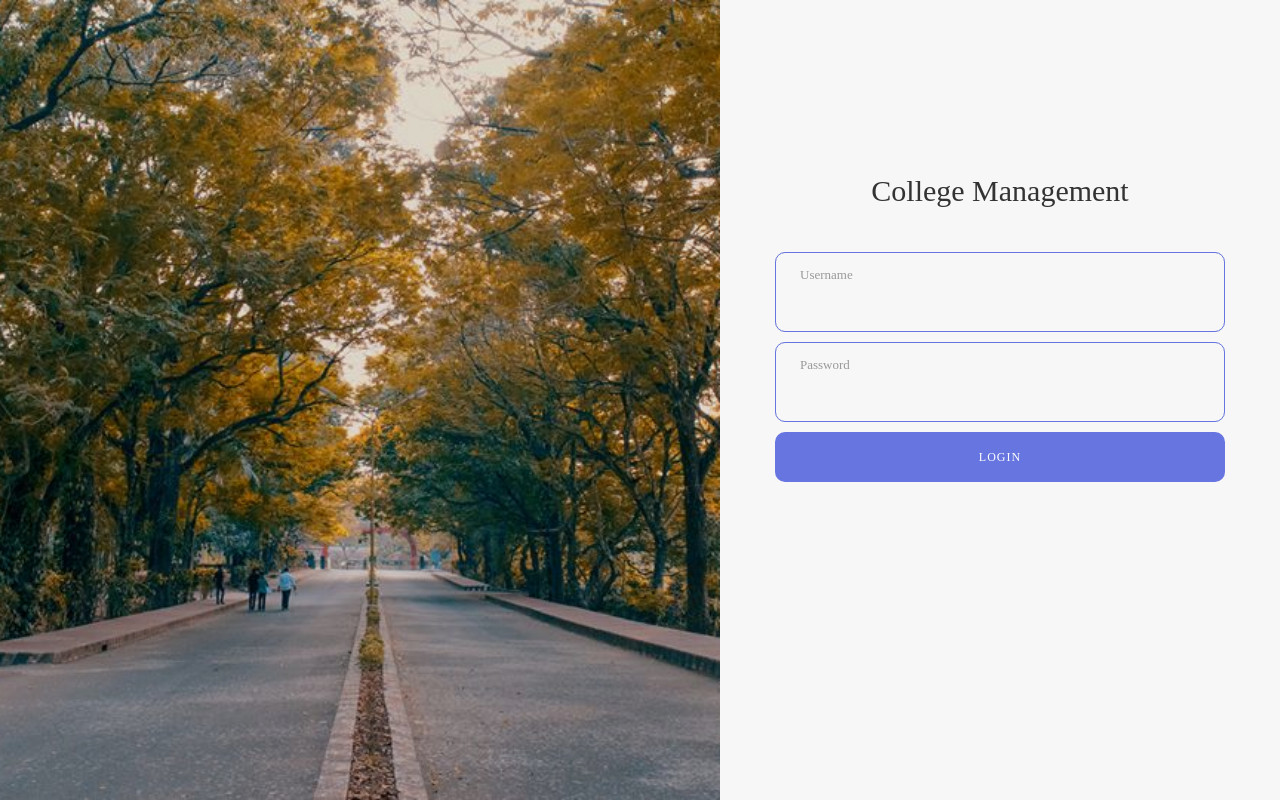
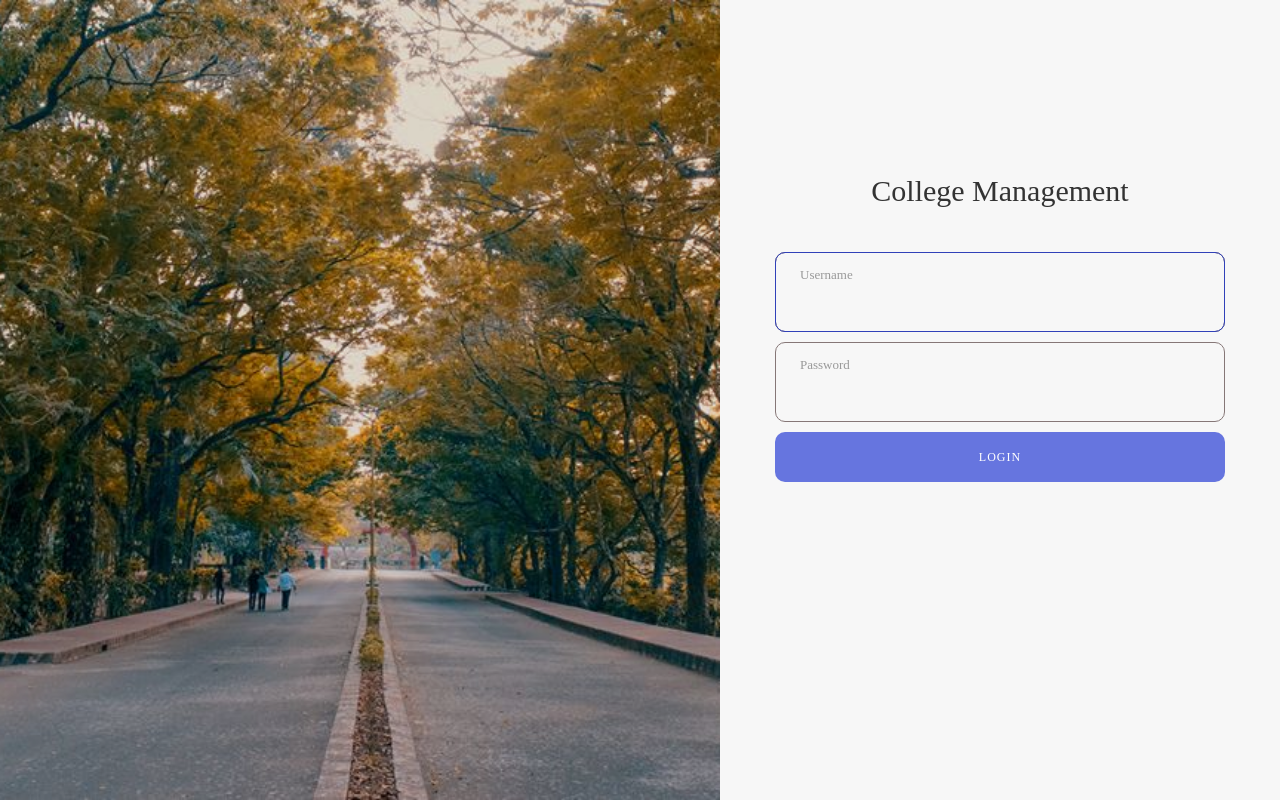
Before and after one commit to rosh6699/CollegeManagement, a Django app: page /accounts/login/ in a window 1280 px wide. Run offline with Django 3.2, Linux system fonts and the light colour scheme; some libraries are stand-ins or nearby versions; some web fonts are replaced.

Commit message:
Fixed Highlighting Issue

```diff
--- a/info/static/info2/css/main.css
+++ b/info/static/info2/css/main.css
@@ -208,13 +208,13 @@ iframe {
   flex-wrap: wrap;
   justify-content: center;
   align-items: center;
-  background: #f2f2f2;
+  background: #837878;
 }
 
 
 .wrap-login100 {
   width: 100%;
-  background: #fff;
+  background: rgb(168, 154, 154);
   overflow: hidden;
   display: -webkit-box;
   display: -webkit-flex;
@@ -289,7 +289,7 @@ iframe {
   width: 100%;
   height: 80px;
   position: relative;
-  border: 1px solid #e6e6e6;
+  border: 1px solid #867777;
   border-radius: 10px;
   margin-bottom: 10px;
 }
@@ -298,6 +298,7 @@ iframe {
   font-family: Montserrat-Regular;
   font-size: 18px;
   color: #999999;
+
   line-height: 1.2;
 
   display: block;
@@ -321,6 +322,7 @@ iframe {
   font-family: Montserrat-Regular;
   font-size: 18px;
   color: #555555;
+
   line-height: 1.2;
   padding: 0 26px;
 }
@@ -335,7 +337,7 @@ input.input100 {
 
 /*---------------------------------------------*/
 
-.focus-input100 {
+.focus-input100{
   position: absolute;
   display: block;
   width: calc(100% + 2px);
@@ -343,7 +345,7 @@ input.input100 {
   top: -1px;
   left: -1px;
   pointer-events: none;
-  border: 1px solid #6675df;
+  border: 1px solid #3141b9;
   border-radius: 10px;
 
   visibility: hidden;
@@ -361,7 +363,7 @@ input.input100 {
   transform: scaleX(1.1) scaleY(1.3);
 }
 
-.input100 + .focus-input100 {
+.input100:focus + .focus-input100 {
   visibility: visible;
   opacity: 1;
 
@@ -372,7 +374,7 @@ input.input100 {
   transform: scale(1);
 }
 
-.eff-focus-selection {
+.eff-focus-selection:focus {
   visibility: visible;
   opacity: 1;
 
--- a/info/templates/info/login.html
+++ b/info/templates/info/login.html
@@ -20,7 +20,7 @@
 	<link rel="stylesheet" type="text/css" href="{% static 'info2/css/main.css' %}">
 <!--===============================================================================================-->
 </head>
-<body style="background-color: #666666;">
+<body style="background-color: #123456;">
 
 
 
```
